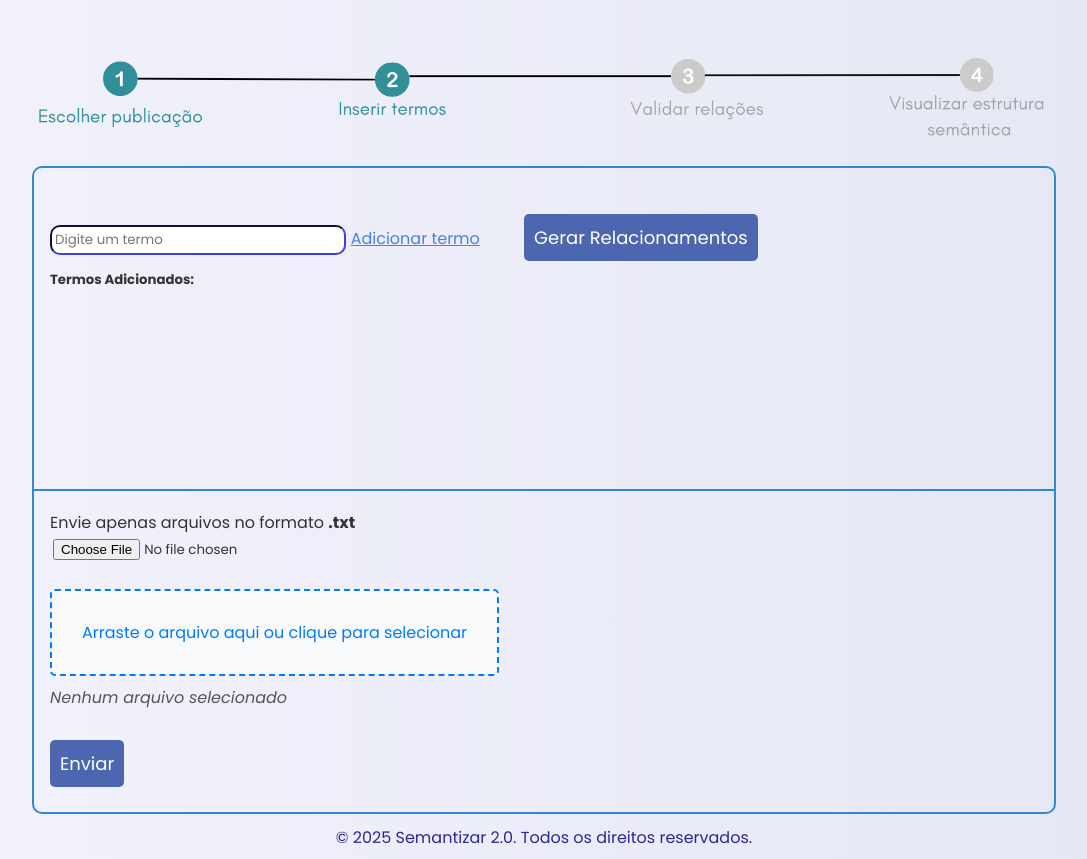
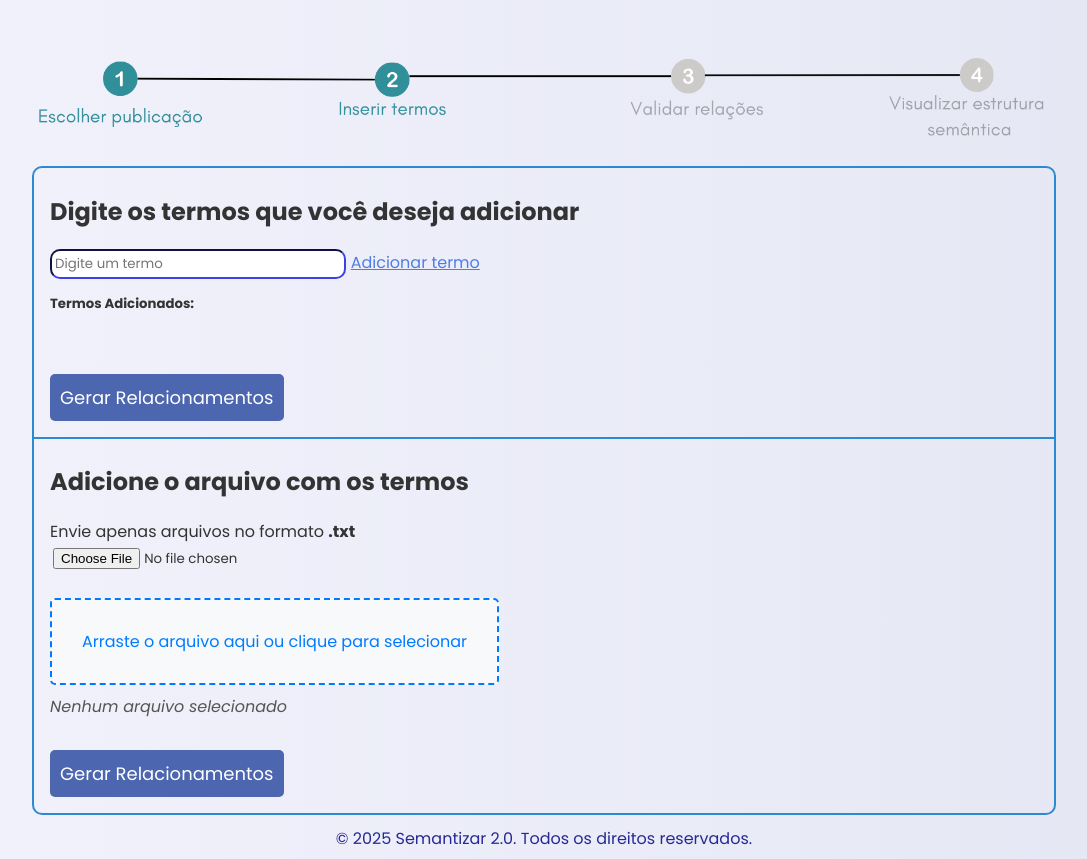
Before and after one commit to Edson-Luiz/Semantizar2, a Flask app: page /cadastroTermos in a window 1280 px wide. Shown: the part 144-1003 px from the top of the page, without its empty margins (96-1183 px from the left). Run offline with Flask 3, Linux system fonts and the light colour scheme.

Commit message:
att alg e interface

```diff
--- a/app/static/css/forms.css
+++ b/app/static/css/forms.css
@@ -30,7 +30,8 @@
 
 .forms-termos{
 
-    flex: 1;
+    display: flex;
+    flex-direction: column;
     /* Ocupará o espaço restante da tela, empurrando o footer para baixo se necessário */
     max-width: 100vw;
     /* Impede que a largura ultrapasse o tamanho da tela */
@@ -214,6 +215,6 @@ span#btn-add {
 
 button#finalizarBtn {
 
-    margin-left: 40px;
-
+    margin-top: 60px; /* Empurra o botão para o final */
+    align-self: flex-start; /* Centraliza horizontalmente */
 }
--- a/app/static/js/script.js
+++ b/app/static/js/script.js
@@ -1,4 +1,3 @@
-
 // CODIGO PARA SELECIONAR O ARQUIVO .PDF
 
 document.addEventListener("DOMContentLoaded", function () {
@@ -188,6 +187,8 @@ document.addEventListener("DOMContentLoaded", function () {
         .then(response => response.json())
         .then(data => {
             console.log("Arquivo .txt enviado com sucesso:", data);
+
+            window.location.href = "/validacao_relacao";
         })
         .catch(error => {
             console.error("Erro ao enviar o arquivo:", error);
@@ -299,7 +300,7 @@ function finalizarCadastro() {
         if (response.ok) {
             console.log("Termos enviados:", termos);
 
-
+            window.location.href = "/validacao_relacao";
         } else {
             alert("Erro ao enviar os termos.");
         }
@@ -309,7 +310,6 @@ function finalizarCadastro() {
         alert("Erro ao enviar os termos.");
     });
 }
-
 
 // FORMULÁRIO DE CADASTRO
 
--- a/app/templates/cadastroTermos.html
+++ b/app/templates/cadastroTermos.html
@@ -43,22 +43,25 @@
 
     <div class="forms-termos">
 
+        <h2>Digite os termos que você deseja adicionar</h2>
 
         <div class="mb-3">
             <input type="text" class="form-control" id="termoInput" placeholder="Digite um termo" />
-            <span id="btn-add" onclick="adicionarTermo()">Adicionar termo</span>
-            <button id="finalizarBtn" class="btn btn-success" onclick="finalizarCadastro()" disabled>Gerar Relacionamentos</button>
+            <span id="btn-add" onclick="adicionarTermo()">Adicionar termo</span><br>
         </div>
 
         <h5>Termos Adicionados:</h5>
         <ul id="termosLista" class="list-group">
             <!-- Os termos serão listados aqui -->
+
         </ul>
 
-
+        <button id="finalizarBtn" class="btn btn-success" onclick="finalizarCadastro()" disabled>Gerar Relacionamentos</button>
     </div>
 
     <div id="button-form" class="forms-arq">
+
+        <h2>Adicione o arquivo com os termos</h2>
 
         <p class="text-muted">Envie apenas arquivos no formato <strong>.txt</strong></p>
         <input type="file" id="file-upload-btn-txt" name="file-upload-btn-txt" accept=".txt">
@@ -71,7 +74,7 @@
         <div id="file-name-display-txt" class="file-name-display-txt">
             <p>Nenhum arquivo selecionado</p>
         </div>
-        <button id="send-button" type="submit">Enviar</button>
+        <button id="send-button" type="submit">Gerar Relacionamentos</button>
     </div>
 
 
--- a/app/templates/validacao_relacao.html
+++ b/app/templates/validacao_relacao.html
@@ -5,7 +5,6 @@
     <meta name="viewport" content="width=device-width, initial-scale=1.0">
     <meta name="description" content="Semantizar 2 - Um sistema de extração de relações semânticas em documentos acadêmicos.">
     <title>Semantizar 2.0 - Validação</title>
-    <!-- Link para o arquivo CSS na pasta static -->
     <link rel="stylesheet" href="{{ url_for('static', filename='css/style.css') }}">
     <link rel="stylesheet" href="https://cdn.jsdelivr.net/npm/bootstrap-icons@1.10.3/font/bootstrap-icons.css">
     <link rel="stylesheet" href="https://cdnjs.cloudflare.com/ajax/libs/font-awesome/6.7.1/css/all.min.css" integrity="sha512-5Hs3dF2AEPkpNAR7UiOHba+lRSJNeM2ECkwxUIxC1Q/FLycGTbNapWXB4tP889k5T5Ju8fs4b1P5z/iB4nMfSQ==" crossorigin="anonymous" referrerpolicy="no-referrer" />
@@ -42,7 +41,7 @@
                 </tr>
             </thead>
             <tbody>
-                {% for par in pares %}
+                {% for par in relacoes %}
                 <tr>
                     <td>{{ par.termo1 }}</td>
                     <td>{{ par.termo2 }}</td>
@@ -57,7 +56,6 @@
         </table>
     </div>
 
-
     <footer>
         <p>&copy; 2025 Semantizar 2.0. Todos os direitos reservados.</p>
     </footer>
```
Also changed, not shown: app/templates/form_dissertacao.html (+33 -0 lines).
